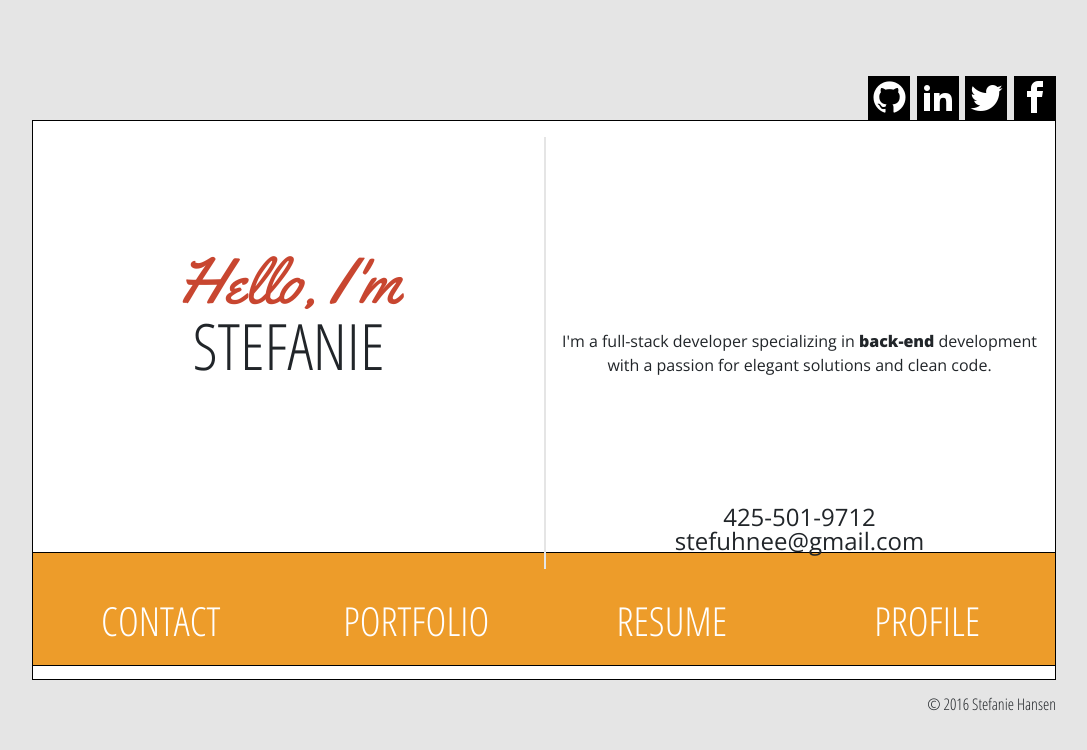
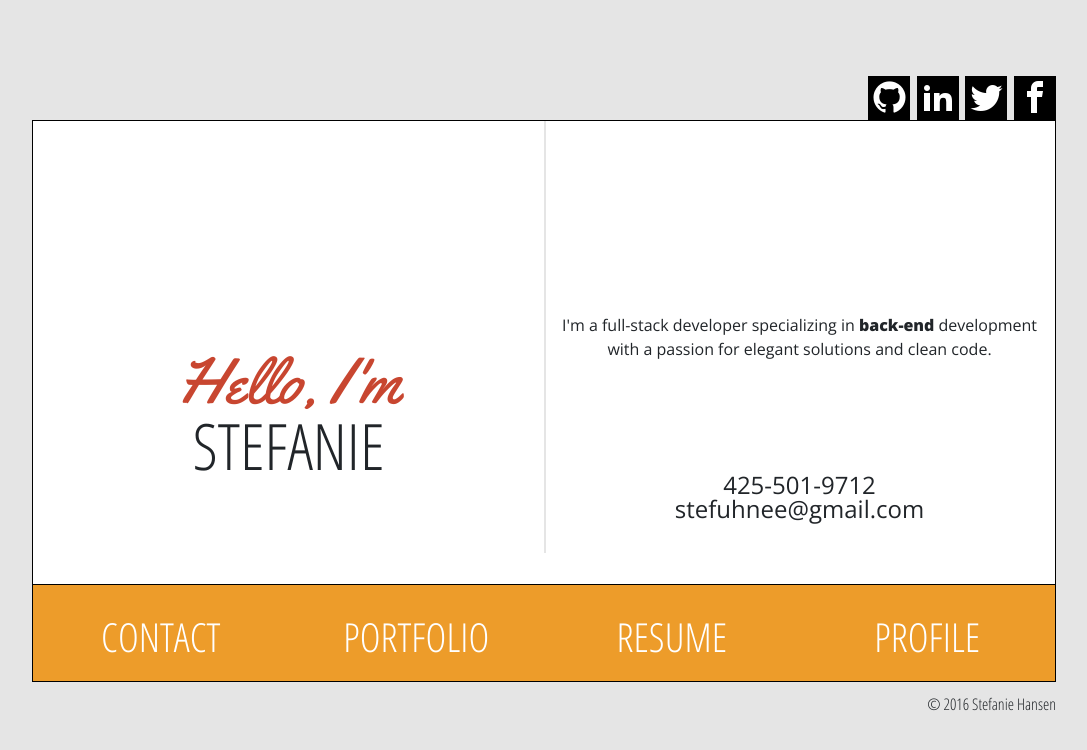
Before and after one commit to stefuhnee/portfolio-new, a website: page index.html in a window 1280 px wide. Shown: the whole page, without its empty margins (96-1183 px from the left). Drawn offline with nearby package versions, Linux system fonts and the light colour scheme; files whose address does not match are found by name.

Commit message:
vector image added, some responsive design implemented

```diff
--- a/index.html
+++ b/index.html
@@ -28,7 +28,7 @@
 
         <div class="left">
           <div class="intro">
-            <img src="img/me.jpg"></img>
+            <img src="img/me.png"></img>
             <h1 class="hello">Hello, I'm</h1>
             <h1 class="name">Stefanie</h1>
           </div>
--- a/styles/partials/layout/_nav.scss
+++ b/styles/partials/layout/_nav.scss
@@ -8,6 +8,7 @@ nav {
 }
 
 .main-nav {
+  height: 12vh;
   width: 100%;
   outline: 1px solid black;
   background-color: $orange;
--- a/styles/partials/module/_about.scss
+++ b/styles/partials/module/_about.scss
@@ -1,26 +1,22 @@
 .about {
   width: 100%;
-  height: 54vh;
+  height: 58vh;
   text-align: center;
-  padding: $gutter 0;
 
   .left {
     position: relative;
-    float: left;
-    width: 50%;
     height: 54vh;
     text-align: center;
-    box-shadow: 2px 0 0 $grey;
+    width: 100%;
+    padding: $gutter 0;
 
     .intro {
+      height: 54vh;
       transition: transform 650ms ease-in-out;
 
       img {
         visibility: hidden;
-        max-width: 95%;
-        -webkit-box-shadow: 0px 0px 5px 1px rgba(0,0,0,1);
-        -moz-box-shadow: 0px 0px 0px 1px rgba(0,0,0,1);
-        box-shadow: 2px 1px 5px 1px rgba(0,0,0,1);
+        max-width: 55%;
       }
 
       .hello {
@@ -41,10 +37,26 @@
   }
 
   .right {
+    display: none;
+  }
+}
+
+@media only screen and (min-width: 640px) {
+
+  .about {
+    .left {
+      float: left;
+      width: 50%;
+      box-shadow: 2px 0 0 $grey;
+    }
+
+    .right {
+      display: block;
       display: table;
       float: right;
       width: 50%;
       height: 54vh;
+      padding: $gutter 0;
       text-align: center;
 
       section {
@@ -72,11 +84,5 @@
         }
       }
     }
-
-
-}
-
-@media only screen and (min-width: 640px) {
-  .intro {
   }
 }
--- a/styles/partials/state/_state.scss
+++ b/styles/partials/state/_state.scss
@@ -35,7 +35,6 @@
 
   img {
     transition: visibility 350ms ease-out 650ms;
-    transform: translateY(-5vh);
     visibility: visible;
   }
 }
```
Also changed, not shown: img/vector.png (added), styles/style.css, 1 other file. Lines whose indentation alone changed are shown as unchanged.
